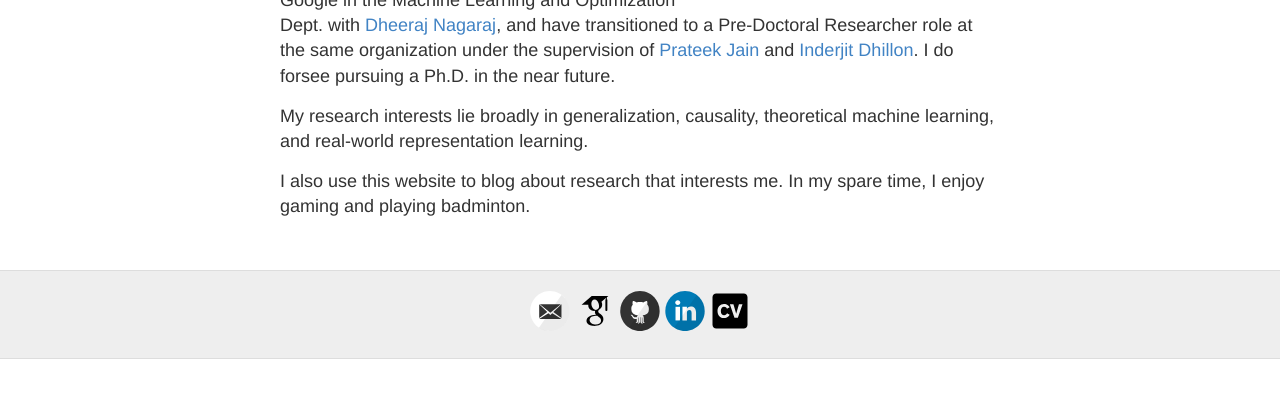
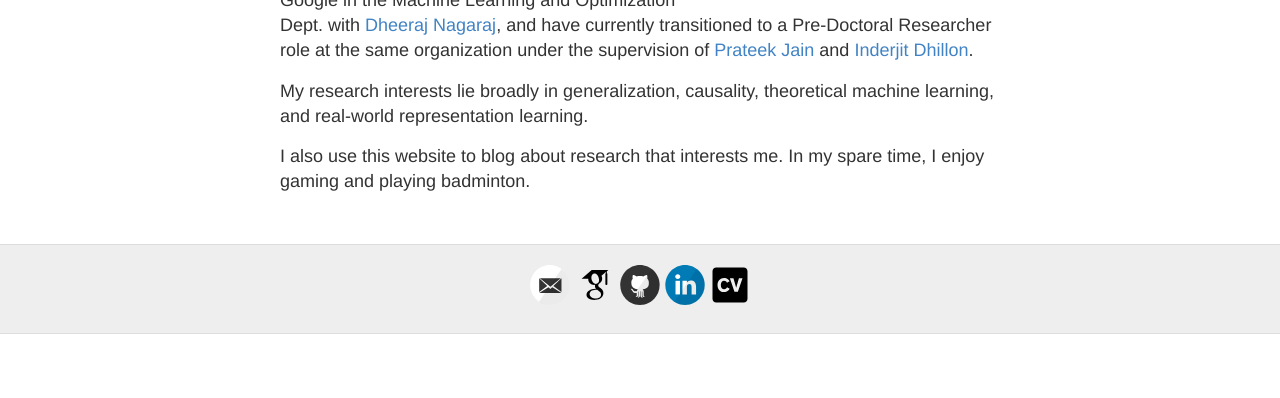
Before and after one commit to RamnathKumar181/ramnathkumar181.github.io, a Jekyll site: the page built from index.html, in a window 1280 px wide, cut to the strip 465-863 px from the top of the page. Built offline with Jekyll 4.4.1, drawn with Linux system fonts in a browser that asks for light colours.

Commit message:
Updated Resume

```diff
--- a/index.html
+++ b/index.html
@@ -13,9 +13,8 @@ I am a graduate of <a href=https://www.bits-pilani.ac.in/hyderabad/>BITS Pilani,
     <a href=https://mila.quebec/en/person/karim-jerbi/>Karim Jerbi</a> from Cognitive & Computational Neuroscience Lab, University of Montreal, and
     <a href=https://mila.quebec/en/person/samira-ebrahimi-kahou/>Samira Kahou</a> from <a href=https://mila.quebec/en/>MILA</a>. Previously, I also worked
     as a consultant at <a href=https://mila.quebec/en/>MILA</a> advised by <a href=https://yoshuabengio.org/>Yoshua Bengio</a>. Recently, I used to work as a Research Associate at Google
-    in the Machine Learning and Optimization Dept. with <a href="https://dheerajnagaraj.com/">Dheeraj Nagaraj</a>, and have transitioned to a Pre-Doctoral Researcher role at the same
+    in the Machine Learning and Optimization Dept. with <a href="https://dheerajnagaraj.com/">Dheeraj Nagaraj</a>, and have currently transitioned to a Pre-Doctoral Researcher role at the same
     organization under the supervision of <a href="https://www.prateekjain.org/">Prateek Jain</a> and <a href="https://www.cs.utexas.edu/~inderjit/">Inderjit Dhillon</a>.
-    I do forsee pursuing a Ph.D. in the near future.
 </p>
 
 <p>
```
Also changed, not shown: 2 other files.
